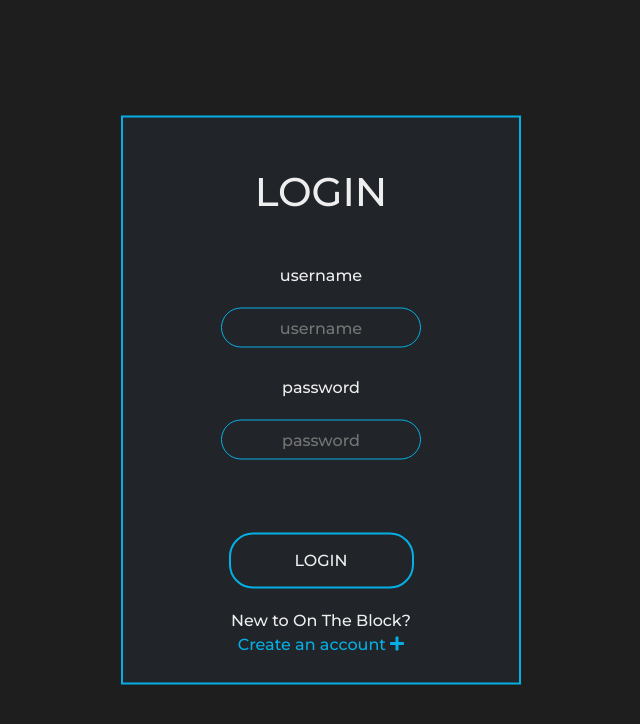
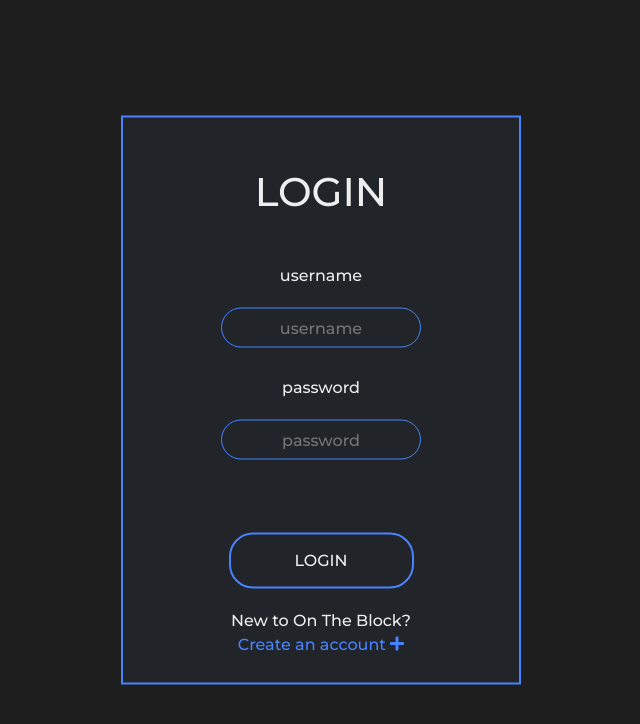
Before and after one commit to katiebramlett/on-the-block, a React (Create React App) app in the folder client/: page /newContract in a window 1280 px wide. Shown: the top 724 px of the page, without its empty margins (319-959 px from the left). Built offline with nearby package versions, Linux system fonts and the light colour scheme.

Commit message:
Change color scheme.

```diff
--- a/client/src/assets/NewContract.css
+++ b/client/src/assets/NewContract.css
@@ -1,13 +1,9 @@
 /* Time to dark theme */
 
-:root {
-    --blue: #00c3ffe0;
-    --darkgray: rgba(0, 0, 0, 0.884);
-    --white: #ffffffec;
-}
+@import './colorscheme.css';
 
 h1 {
-    color: var(--blue);
+    color: var(--main);
     font-weight: 500;
 }
 
@@ -15,11 +11,12 @@
 {
     width: 300px;
     height: 40px;
-    border: 1px solid #00c3ffe0;
+    border: 1px solid var(--main);
     background: none;
     border-radius: 12px;
-    border-bottom: 1px solid var(--blue);
+    border-bottom: 1px solid var(--main);
     color: var(--white);
+    text-align: center;
 }
 
 form input[type='submit']
@@ -29,7 +26,7 @@
     display: block;
     margin: 45px auto 20px auto;
     text-align: center;
-    border: 1px solid var(--blue);
+    border: 1px solid var(--main);
     padding: 14px 40px;
     outline: none;
     color: var(--white);
@@ -38,12 +35,12 @@
 }
 
 form input[type='submit']:hover {
-    background-color: var(--blue);
+    background-color: var(--main);
 }
 
 form a {
     font-size: 12px;
-    color: var(--blue);
+    color: var(--main);
     text-transform: none;
     text-decoration: none;
 }
--- /dev/null
+++ b/client/src/assets/colorscheme.css
@@ -0,0 +1,9 @@
+:root {
+    /* --main: #4782FF; */
+    --main: #4782FF;
+    --darkgray: rgba(0, 0, 0, 0.884);
+    --white: #ffffffec;
+    --grayish: #6c757d;
+    --lazerlemon: #FCFF5c;
+    --alert: #F34213
+}
--- a/client/src/assets/login.css
+++ b/client/src/assets/login.css
@@ -5,12 +5,7 @@
 @import url("https://cdnjs.cloudflare.com/ajax/libs/font-awesome/4.7.0/css/font-awesome.min.css");
 @import url('https://fonts.googleapis.com/css2?family=Lato:wght@300&family=Montserrat:wght@500&display=swap');
 
-:root {
-    --blue: #00c3ffe0;
-    --white: #ffffffec;
-    --darkgray: rgba(0, 0, 0, 0.884);
-    --grayish: #6c757d
-}
+@import './colorscheme.css';
 
 .login-wrapper {
     align-items: center;
@@ -24,7 +19,7 @@
     transform: translate(-50%, -50%);
     text-align: center;
     background-color: #212529;
-    border: 2px solid var(--blue);
+    border: 2px solid var(--main);
 }
 
 .login-wrapper h1 {
@@ -45,19 +40,19 @@
     width: 200px;
     height: 40px;
     color: var(--white);
-    border-bottom: 1px solid var(--blue);
-    border: 1px solid #00c3ffe0;
+    border-bottom: 1px solid var(--main);
+    border: 1px solid var(--main);
     border-radius: 24px;
 }
 
 .login-wrapper button {
-    background-color: var(--blue);
+    background-color: var(--main);
     border: none;
     background: none;
     display: block;
     margin: 45px auto 20px auto;
     text-align: center;
-    border: 2px solid var(--blue);
+    border: 2px solid var(--main);
     padding: 14px 40px;
     outline: none;
     color: var(--white);
@@ -67,11 +62,12 @@
 }
 
 .login-wrapper button:hover {
-    background-color: var(--blue);
+    background-color: var(--main);
 }
 
 .login-wrapper a {
     font-size: 16px;
+    color: var(--main);
 }
 
 .login-wrapper a:hover {
--- a/client/src/assets/test.css
+++ b/client/src/assets/test.css
@@ -1,16 +1,12 @@
-:root {
-    --blue: #00c3ffe0;
-    --darkgray: rgba(0, 0, 0, 0.884);
-    --white: #ffffffec;
-}
+@import './colorscheme.css';
 
 h1 {
-    color: var(--blue);
+    color: var(--main);
     font-weight: 500;
 }
 
 h3 {
-    color: var(--blue);
+    color: var(--main);
     font-weight: 500;
 }
 
@@ -35,5 +31,5 @@
 }
 
 b {
-    color: var(--blue);
+    color: var(--main);
 }
--- a/client/src/components/Login.jsx
+++ b/client/src/components/Login.jsx
@@ -23,7 +23,7 @@
             })
             .catch(e => {
                 console.log(e)
-                setError("Invalid username or pasword.")
+                setError("Invalid username or password.")
             });
     }
 
```
Also changed, not shown: client/src/assets/header.css (+5 -9 lines), 2 other files (tests, documents, lock files or other folders).
